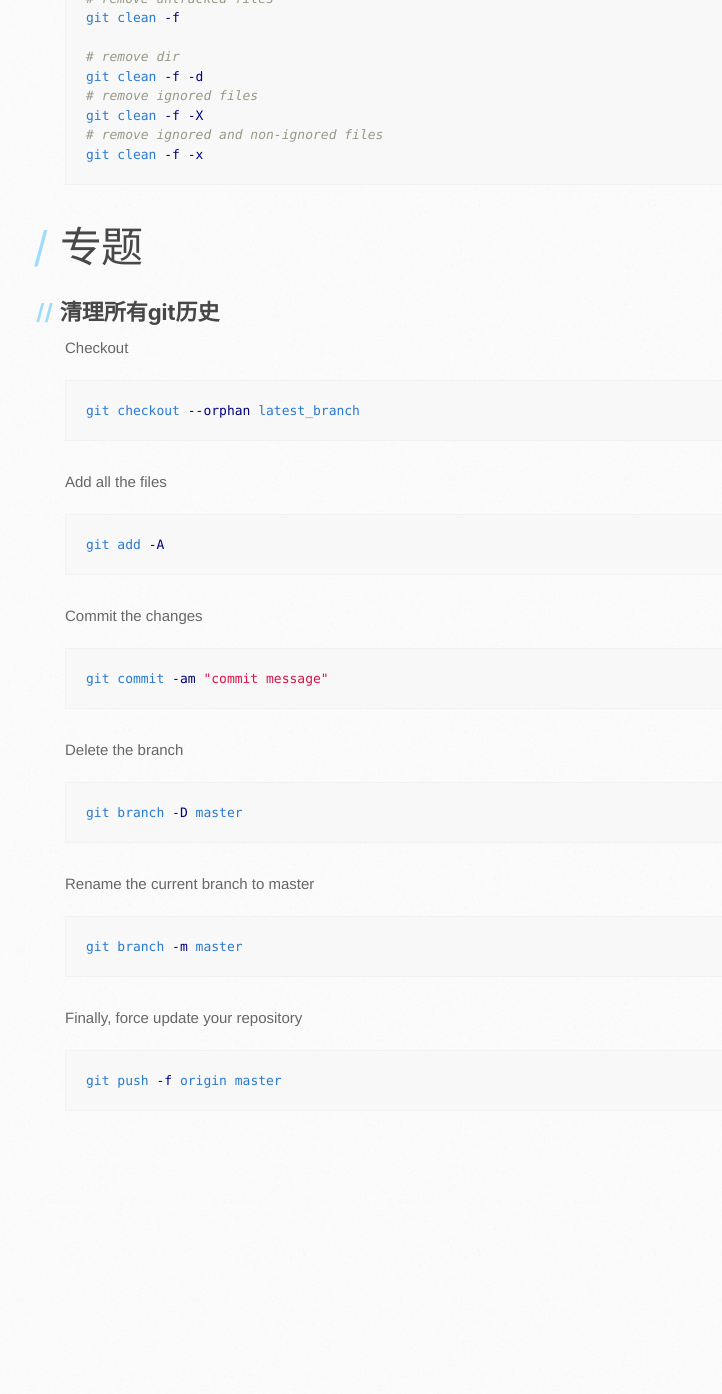
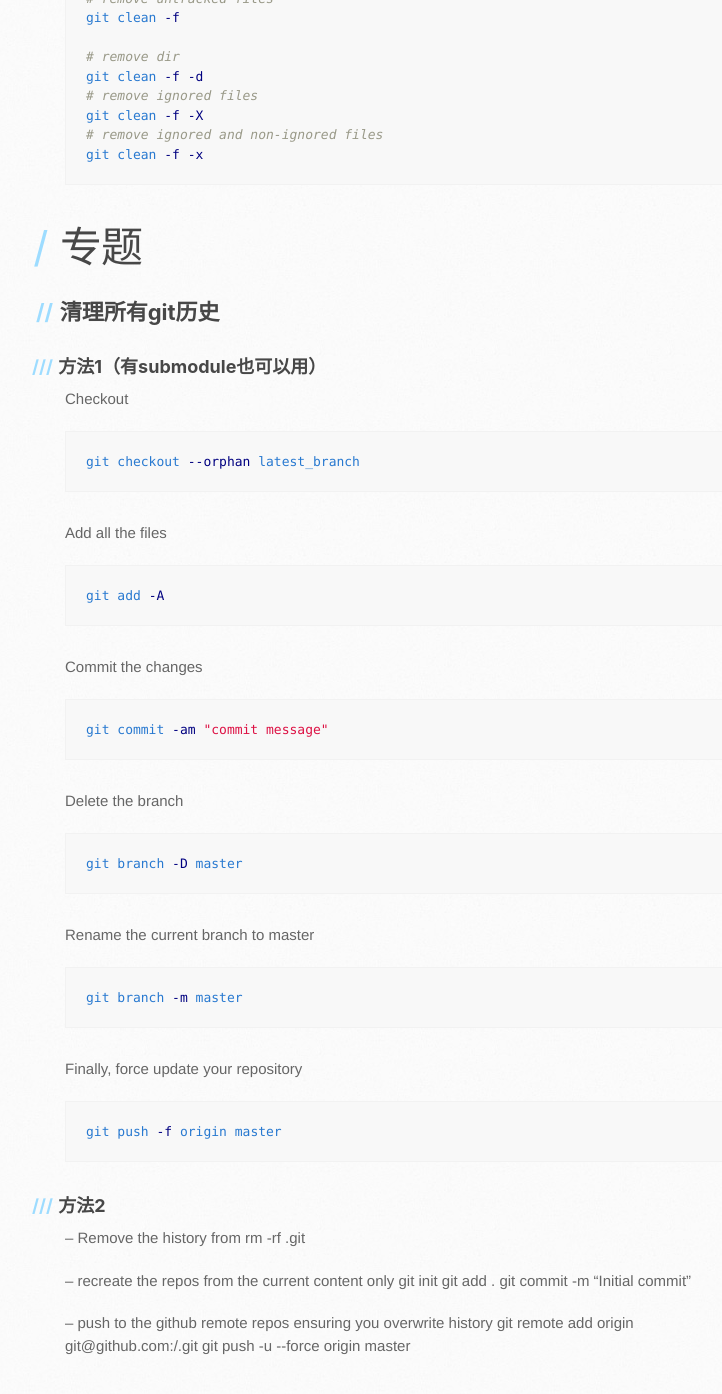
Before and after one commit to hahadsg/hahadsg.github.io, a Jekyll site: the page built from linux/git.md, in a window 1280 px wide and 1400 px high, scrolled down 3972 px. Shown: the top 1394 px of the window, without its empty margins (105-827 px from the left). Built offline with Jekyll 4.4.1, drawn with Linux system fonts in a browser that asks for light colours; our own code applies the rules of GitHub Pages for plain Markdown files; the repository's description, which GitHub fills in, is left out; before the commit the page ends 5136 px from its top, so only the background shows below that.

Commit message:
update git

````diff
--- a/linux/git.md
+++ b/linux/git.md
@@ -188,6 +188,8 @@ git clean -f -x
 
 ## 清理所有git历史
 
+### 方法1（有submodule也可以用）
+
 Checkout
 
 ```sh
@@ -223,3 +225,17 @@ Finally, force update your repository
 ```sh
 git push -f origin master
 ```
+
+### 方法2
+
+-- Remove the history from
+rm -rf .git
+
+-- recreate the repos from the current content only
+git init
+git add .
+git commit -m "Initial commit"
+
+-- push to the github remote repos ensuring you overwrite history
+git remote add origin git@github.com:<YOUR ACCOUNT>/<YOUR REPOS>.git
+git push -u --force origin master
````
Also changed, not shown: code/markdown/markdown_math.md (+2 -0 lines).
